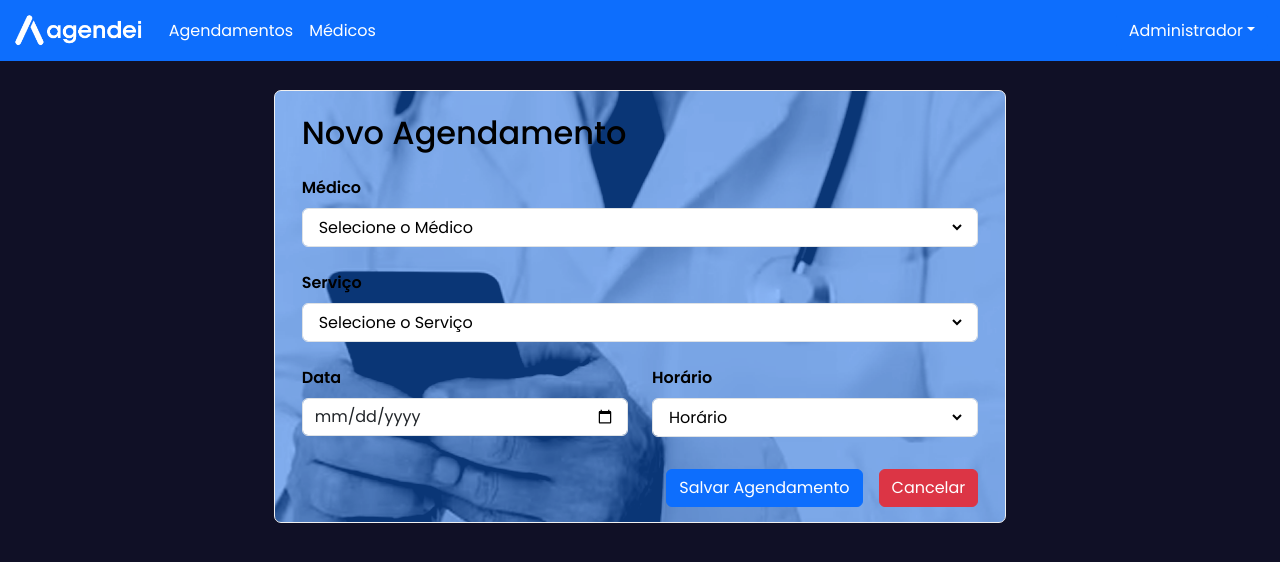
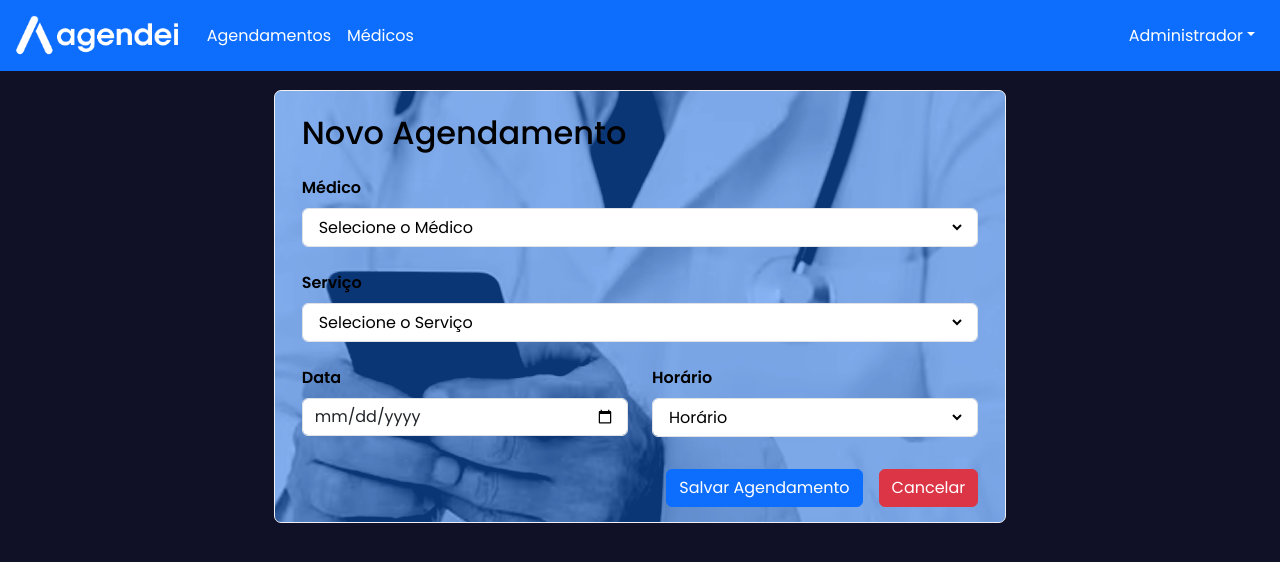
Before and after one commit to FilipeRabelo/app-agendei-web, a React (Vite) app: page /appointments/add in a window 1280 px wide. Shown: the top 562 px of the page. Built offline with nearby package versions, Linux system fonts and the light colour scheme.

Commit message:
app agendei web

```diff
--- a/src/components/navbar/navbar.css
+++ b/src/components/navbar/navbar.css
@@ -1,4 +1,4 @@
 
 .navbar-logo{
-  height: 35px;
+  height: 45px;
 }
--- a/src/components/navbar/navbar.jsx
+++ b/src/components/navbar/navbar.jsx
@@ -6,6 +6,7 @@ import { Link } from 'react-router-dom';
 export default function NavBar() {
   return (
     <nav className="navbar fixed-top navbar-expand-sm bg-primary justify-items-center" data-bs-theme="dark">
+
       <div className="container-fluid">
         <Link className="navbar-brand" to="/appointments">
           <img className='navbar-logo' src={ logo } />
--- a/src/pages/appointment_add/appointment_add.css
+++ b/src/pages/appointment_add/appointment_add.css
@@ -4,11 +4,9 @@
 
 .container-fluid {
   color: #fff;
-  overflow: hidden;
 }
 
 .bg {
-  position: relative;
   padding: 15px;
   border: 1.5px solid #f0f0f0;
   border-radius: 7px;
@@ -16,5 +14,5 @@
   color: #000;
   font-weight: 550;
   margin: auto;
-  overflow: hidden;
+
 }
```
